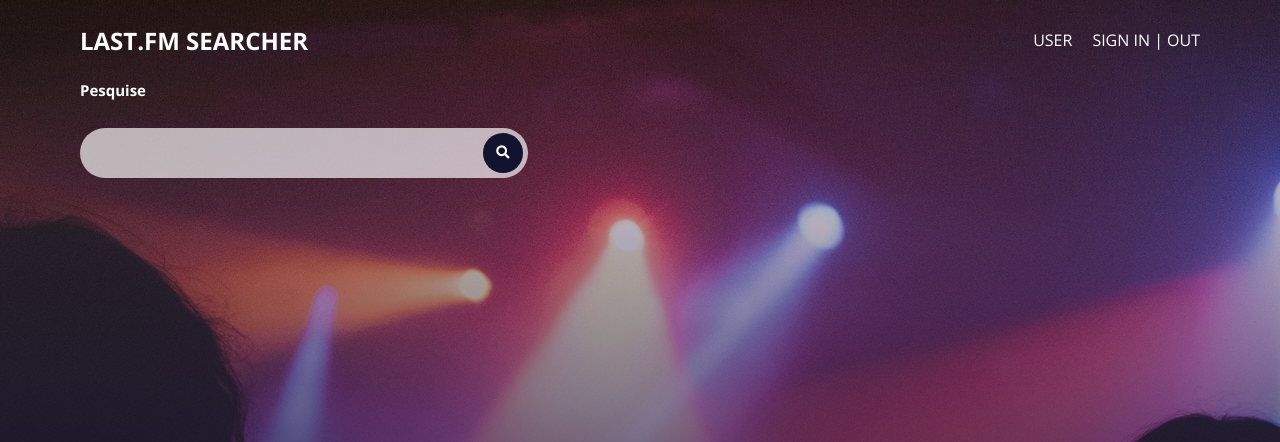
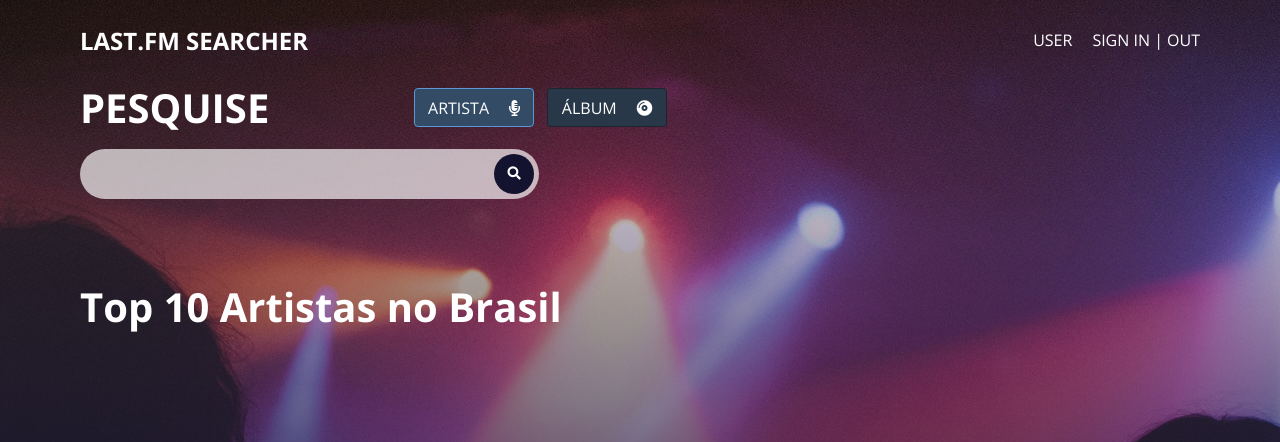
Before and after one commit to rodgabriel/lastfm-app, a React (Create React App) app in the folder client/: page / in a window 1280 px wide. Shown: the top 442 px of the page. Built offline with nearby package versions, Linux system fonts and the light colour scheme; no server answers.

Commit message:
Adiciona componente para escolher a busca por artista ou album

```diff
--- /dev/null
+++ b/client/src/components/ChooseSearch/index.js
@@ -0,0 +1,54 @@
+import { useState } from "react";
+
+// styles
+import {
+  inputContainer,
+  inputCheck,
+  inputLabel,
+  active,
+} from "./styles.module.scss";
+
+const Index = () => {
+  const [selected, setSelected] = useState("Artista");
+
+  return (
+    <div className={inputContainer}>
+      <>
+        <label
+          className={`${inputLabel} ${selected === "Artista" ? active : ""}`}
+          for="Artista"
+        >
+          <p>Artista</p>
+          <i className="fas fa-microphone-alt"></i>
+        </label>
+        <input
+          className={inputCheck}
+          id="Artista"
+          type="radio"
+          name="Artista"
+          checked={selected === "Artista" ? true : false}
+          onClick={(e) => setSelected(e.target.name)}
+        ></input>
+      </>
+      <>
+        <label
+          className={`${inputLabel} ${selected === "Album" ? active : ""}`}
+          for="Album"
+        >
+          <p>Álbum</p>
+          <i className="fas fa-compact-disc"></i>
+        </label>
+        <input
+          className={inputCheck}
+          id="Album"
+          type="radio"
+          name="Album"
+          checked={selected === "Album" ? true : false}
+          onClick={(e) => setSelected(e.target.name)}
+        ></input>
+      </>
+    </div>
+  );
+};
+
+export default Index;
--- /dev/null
+++ b/client/src/components/ChooseSearch/styles.module.scss
@@ -0,0 +1,33 @@
+.inputContainer {
+  display: flex;
+  justify-content: flex-start;
+  align-items: center;
+}
+
+.inputCheck {
+  opacity: 0;
+}
+
+.inputLabel {
+  width: 12rem;
+  display: flex;
+  justify-content: center;
+  align-items: center;
+  padding: 0.75rem 2rem;
+  font-size: 1.6rem;
+  text-transform: uppercase;
+  transition: 0.2s ease;
+  border-radius: 0.4rem;
+  border: 1px solid #08080866;
+
+  background: #293848;
+
+  p {
+    margin-right: 2rem;
+  }
+
+  &.active {
+    background: #334b65;
+    border: 1px solid #5b96d5;
+  }
+}
--- a/client/src/components/SearchInput/index.js
+++ b/client/src/components/SearchInput/index.js
@@ -4,15 +4,19 @@ import {
   labelStyle,
   searchIcon,
   inputStyle,
+  searchContainerHeader,
 } from "./styles.module.scss";
 
-import SearchIcon from "../../static/assets/search-icon.svg";
+// component
+import ChooseSearch from "../ChooseSearch";
 
 const index = () => {
   return (
     <div className={searchContainer}>
-      <h1>Pesquise</h1>
-      <br />
+      <div className={searchContainerHeader}>
+        <h2>Pesquise</h2>
+        <ChooseSearch />
+      </div>
       <br />
       <label className={labelStyle}>
         <input type="text" id="search-bar" className={inputStyle} />
--- a/client/src/components/SearchInput/styles.module.scss
+++ b/client/src/components/SearchInput/styles.module.scss
@@ -4,7 +4,18 @@
   justify-content: flex-start;
   align-items: flex-start;
   margin-bottom: 8rem;
-  height: 300px;
+}
+
+.searchContainerHeader {
+  width: 60rem;
+  display: flex;
+  justify-content: space-between;
+  align-items: center;
+
+  h2 {
+    font-size: 4rem;
+    text-transform: uppercase;
+  }
 }
 
 .labelStyle {
@@ -14,7 +25,7 @@
   border-radius: 4rem;
   padding: 0.5rem 2.5rem;
   transition: 0.3s all ease-in-out;
-  width: 40%;
+  width: 41%;
 
   &:focus-within,
   &:hover {
--- a/client/src/pages/HomePage/index.js
+++ b/client/src/pages/HomePage/index.js
@@ -32,7 +32,7 @@ const HomePage = () => {
       setTopArtists(data);
     }
 
-    getTopArtists();
+    //getTopArtists();
   }, []);
 
   console.log(topArtists);
```
Also changed, not shown: client/src/static/assets/search-icon.svg (deleted).
